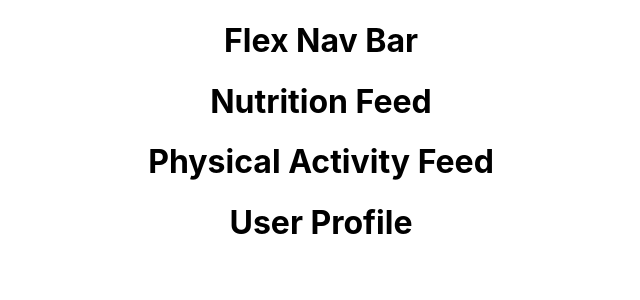
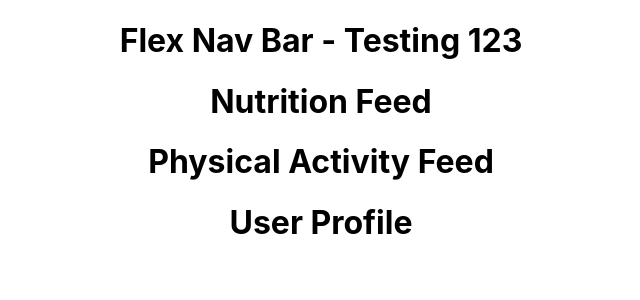
Before and after one commit to micheywong27/flex, a React (Create React App) app: page / in a window 1280 px wide. Shown: the top 300 px of the page, without its empty margins (319-959 px from the left). Built offline with nearby package versions, Linux system fonts and the light colour scheme.

Commit message:
added text to flex nav bar -testing 123

```diff
--- a/src/NavBar.js
+++ b/src/NavBar.js
@@ -4,7 +4,7 @@ class NavBar extends React.Component{
    render(){
         return (
           <div className="App">
-            <h1>Flex Nav Bar</h1>
+            <h1>Flex Nav Bar - Testing 123</h1>
           </div>
         )
     }
```
Also changed, not shown: 1 other file (tests, documents, lock files or other folders).
